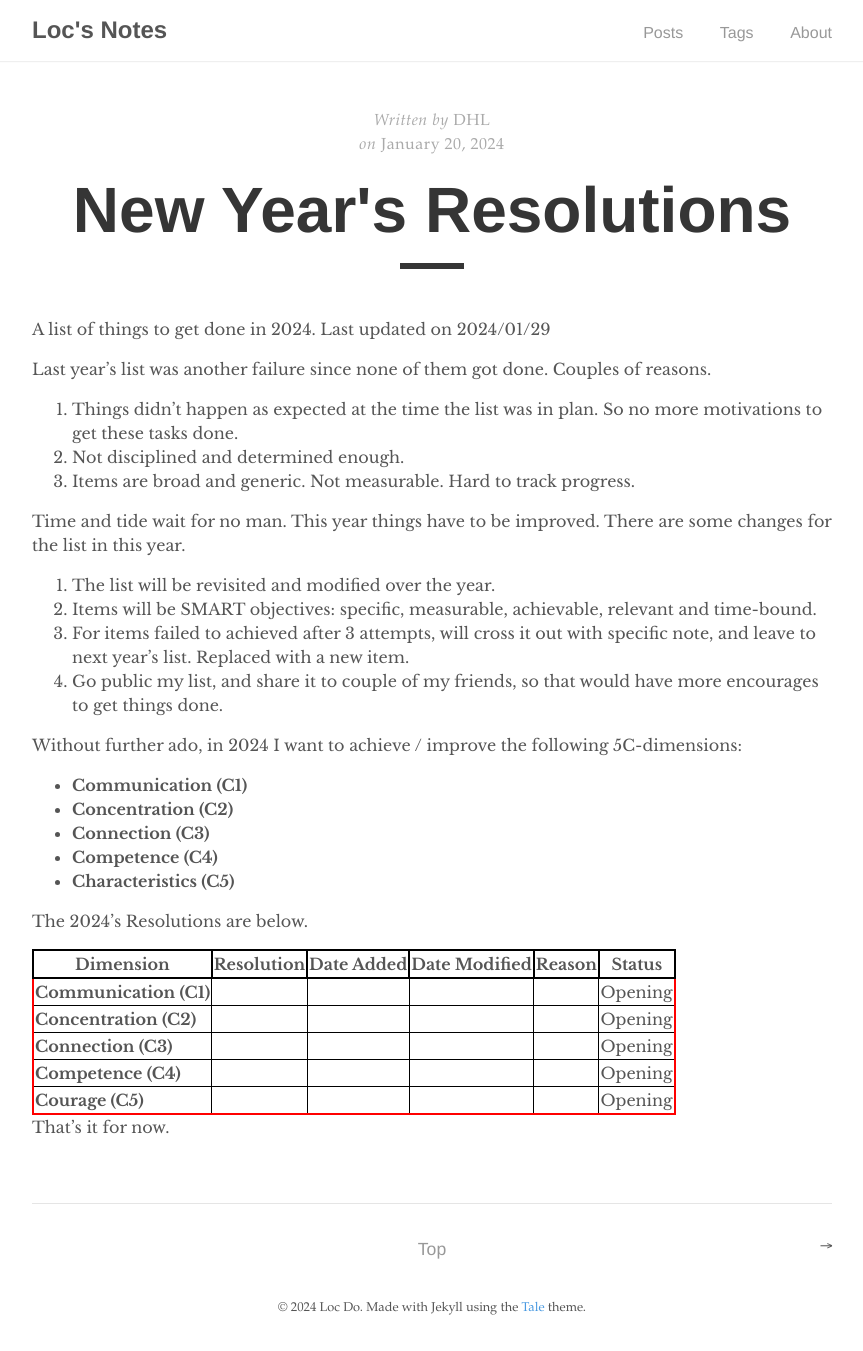
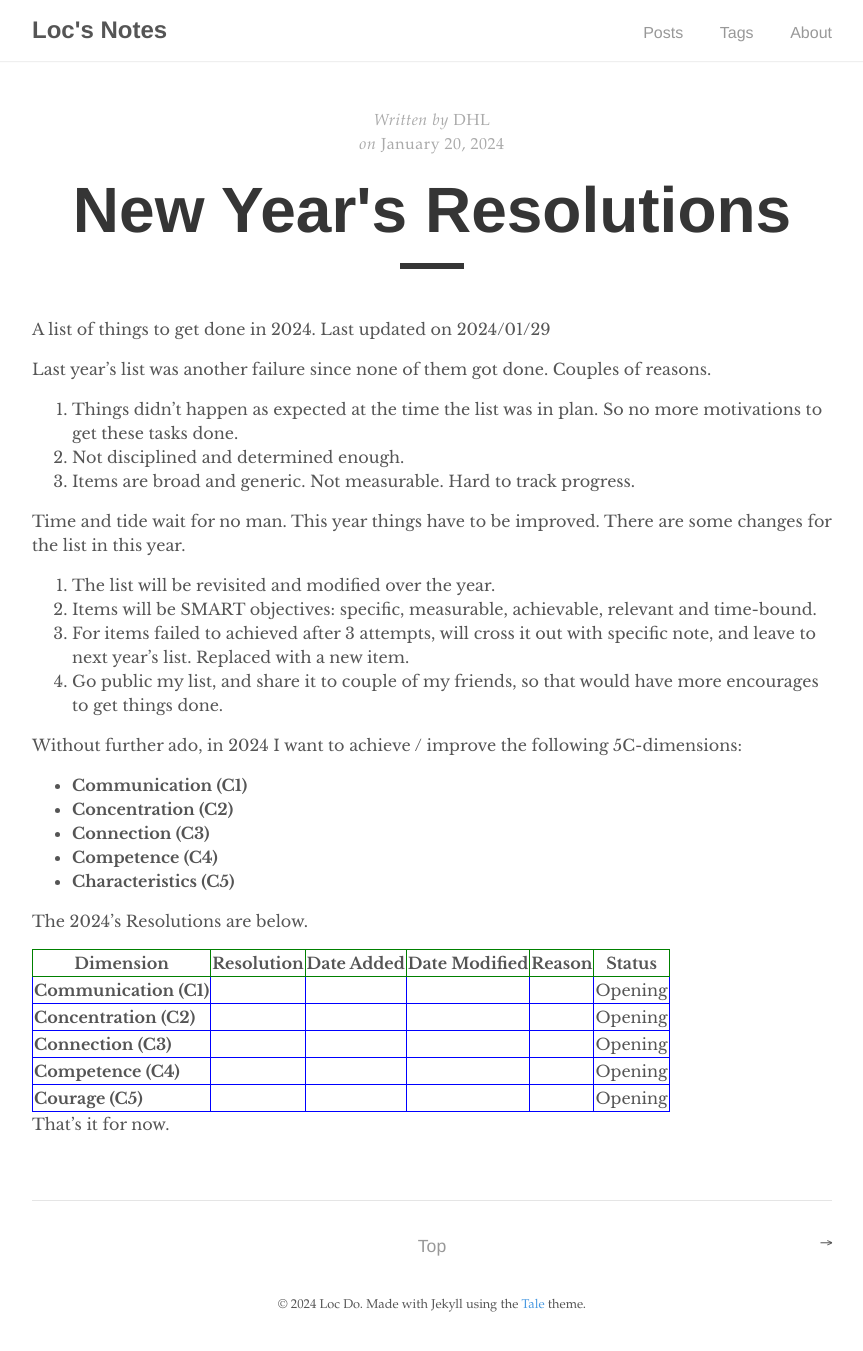
Before and after one commit to XSpring/xspring.github.io, a Jekyll site: the page built from _posts/2024-01-20-new-year's-resolutions.md, in a window 1280 px wide. Shown: the whole page, without its empty margins (208-1071 px from the left). Built offline with Jekyll 4.4.1, drawn with Linux system fonts in a browser that asks for light colours.

Commit message:
Add table borderline config

```diff
--- a/_sass/tale/_base.scss
+++ b/_sass/tale/_base.scss
@@ -76,11 +76,13 @@ td {
 table{
     border-collapse: collapse;
     border-spacing: 0;
-    border:2px solid #ff0000;
+    border:1px solid red;
 }
+
 th{
-    border:2px solid #000000;
+    border:1px solid green;
 }
+
 td{
-    border:1px solid #000000;
+    border:1px solid blue;
 }
```
